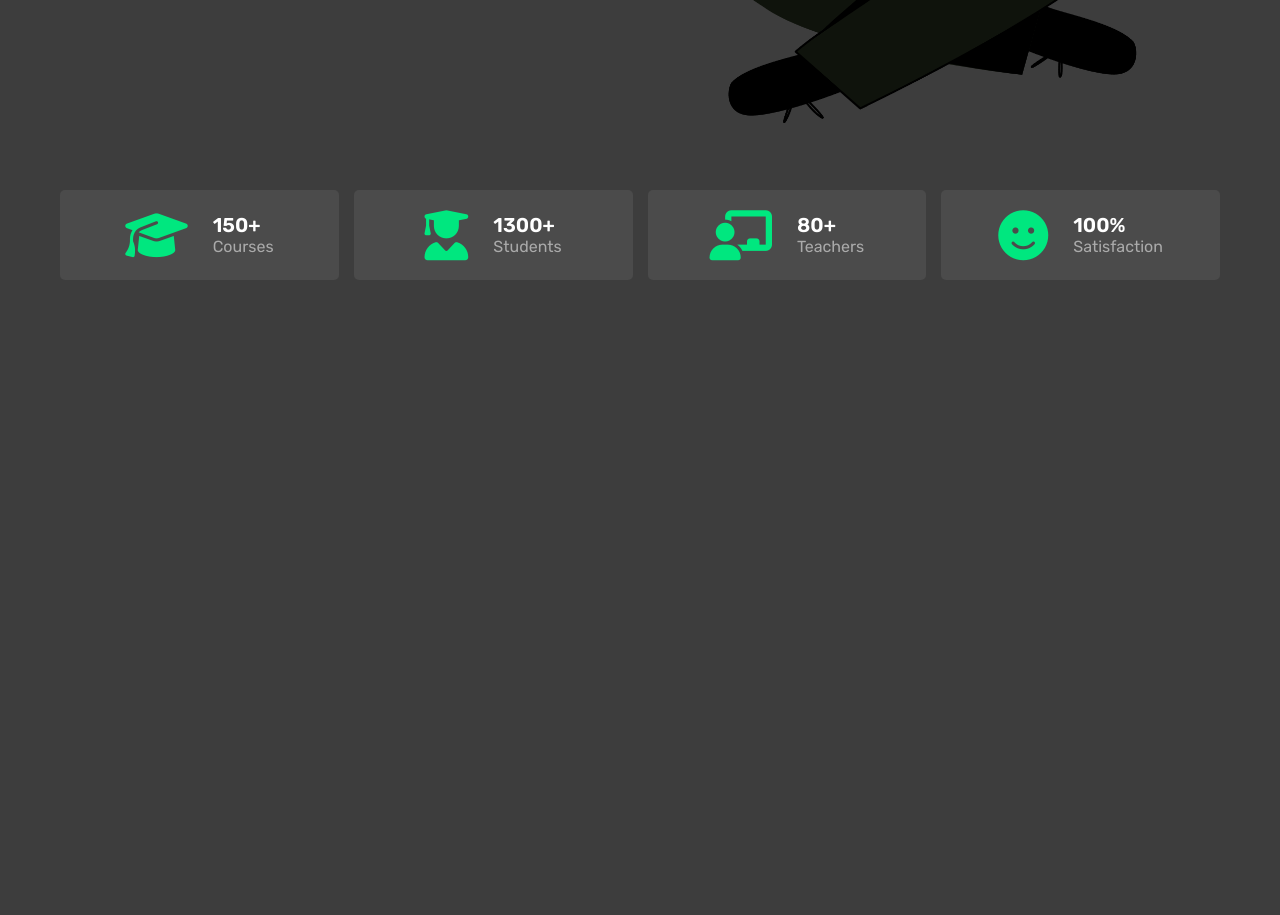
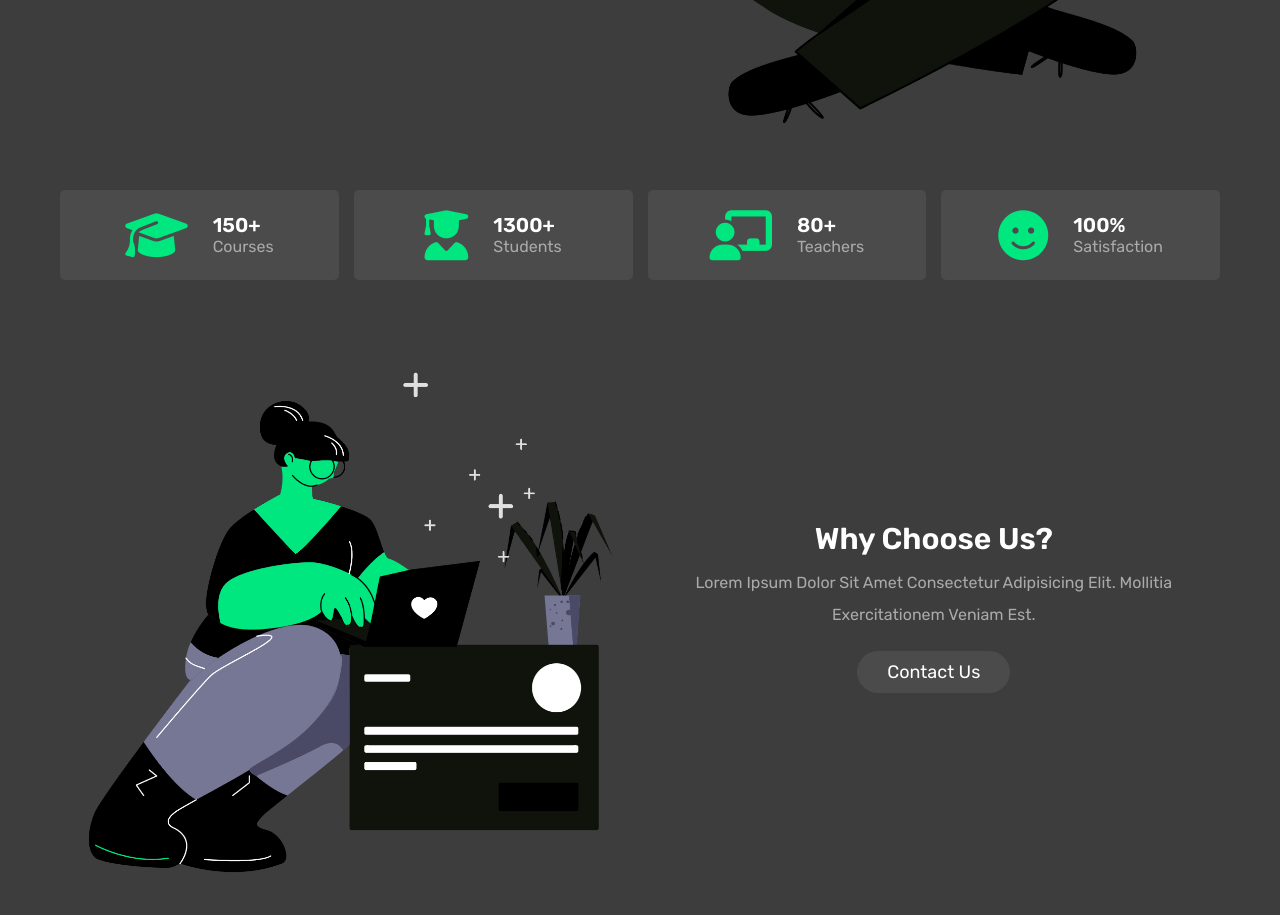
Before and after one commit to SpaceJamHD/SCHOOL, a plain HTML site: page index.html in a window 1280 px wide. Shown: the part 506-1421 px from the top of the page. Before the commit the page ends 806 px from the top, so only its background shows below. Drawn offline with Linux system fonts and the light colour scheme.

Commit message:
End avout

```diff
--- a/index.html
+++ b/index.html
@@ -86,6 +86,31 @@
 
     <!-- COUNT END -->
 
+    <!-- ABOUT -->
+
+    <section class="about" id="about">
+      <div class="row">
+        <div class="image">
+          <img src="./img/Writing-bio.png" alt="" />
+        </div>
+
+        <div class="content">
+          <h3>why choose us?</h3>
+          <p>
+            Lorem ipsum dolor sit amet consectetur adipisicing elit. Mollitia
+            exercitationem veniam est.
+          </p>
+          <a href="#contact" class="btn">contact us</a>
+        </div>
+      </div>
+    </section>
+
+    <!-- ABOUT END -->
+
+    <!-- COURSES -->
+
+    <!-- COURSES END -->
+
     <script src="./main.js"></script>
   </body>
 </html>
--- a/style.css
+++ b/style.css
@@ -180,6 +180,46 @@ section {
 
 /* COUNT  END*/
 
+/* ABOUT */
+
+.about .row {
+  display: flex;
+  align-items: center;
+  gap: 1.5rem;
+  flex-wrap: wrap;
+}
+
+.about .row .image {
+  flex: 1 1 40rem;
+}
+
+.about .row .image img {
+  width: 100%;
+}
+
+.about .row .content {
+  flex: 1 1 40rem;
+  text-align: center;
+}
+
+.about .row .content h3 {
+  font-size: 3rem;
+  color: var(--white);
+}
+
+.about .row .content p {
+  padding: 1rem 0;
+  line-height: 2;
+  font-size: 1.6rem;
+  color: var(--light-white);
+}
+
+/* ABOUT END */
+
+/* COURSES */
+
+/* COURSES END */
+
 #menu-btn {
   cursor: pointer;
   color: var(--white);
@@ -231,4 +271,8 @@ section {
   html {
     font-size: 50%;
   }
+
+  .home .row .content h3 {
+    font-size: 5 rem;
+  }
 }
```
Also changed, not shown: img/Writing-bio.png (added).
